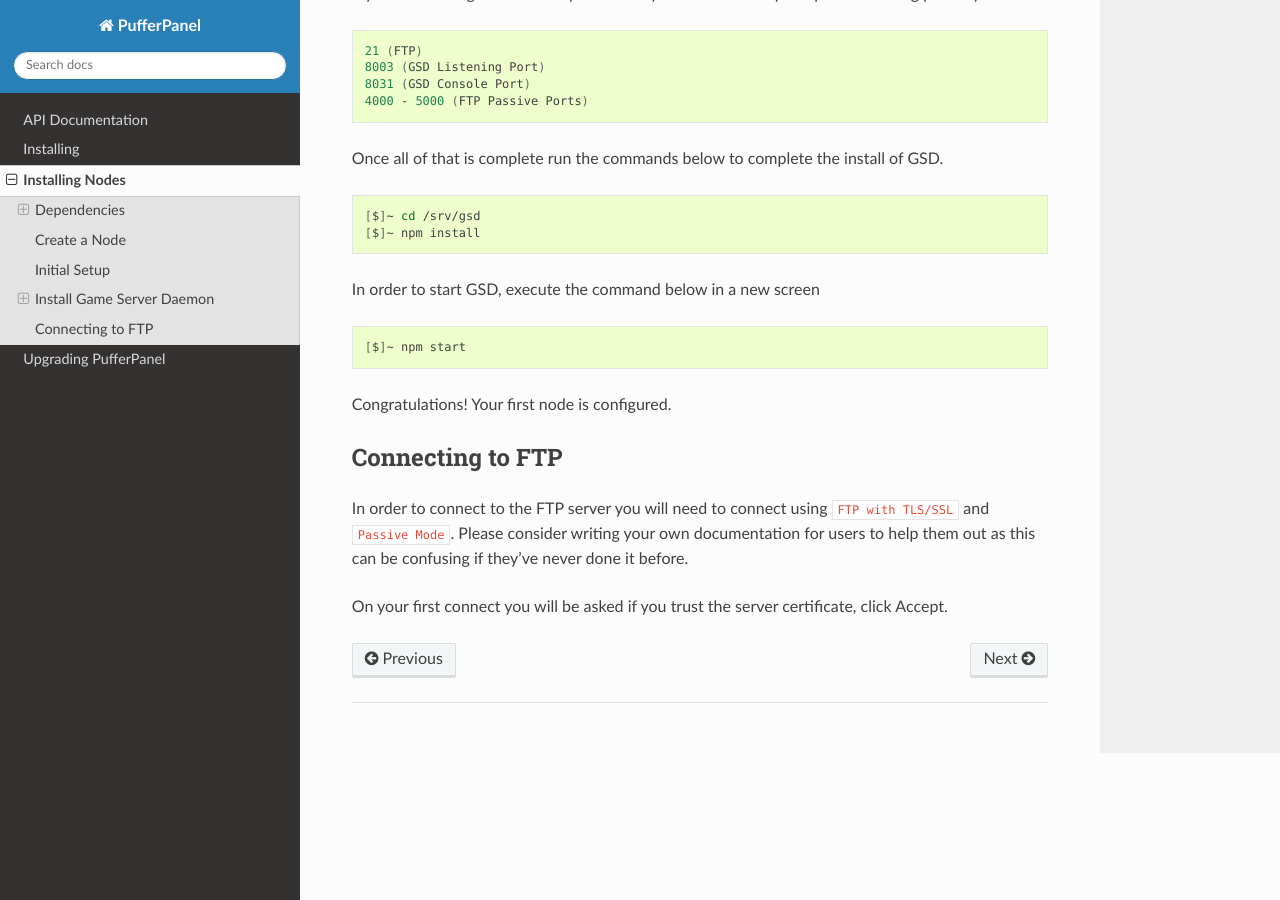
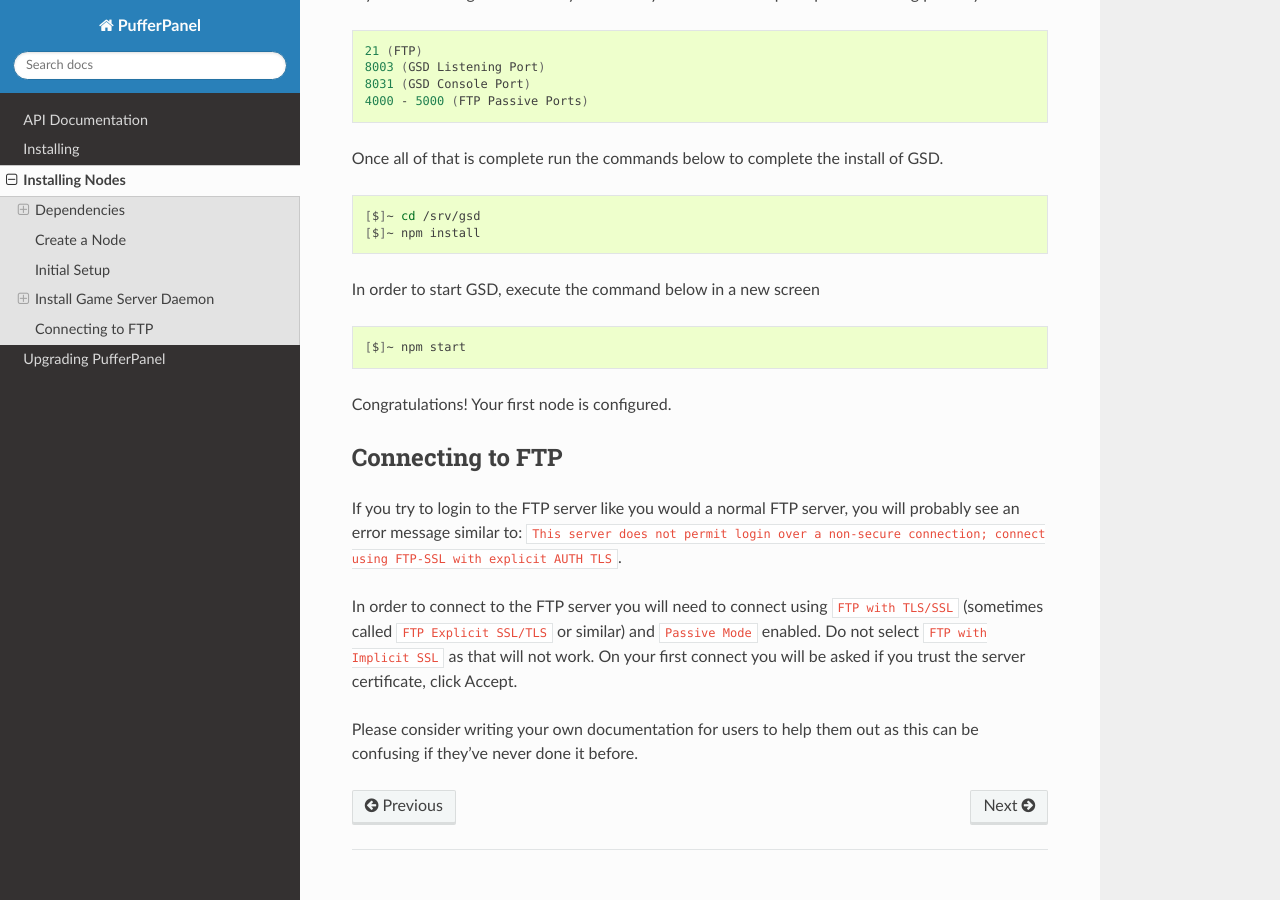
Before and after one commit to pufferpanel/pufferpanel, a Sphinx documentation site: the page built from docs/installing_nodes.rst, in a window 1280 px wide and 900 px high, scrolled down 2208 px. Built offline with Sphinx 7.4.7 and the Read the Docs theme 2.0.0, drawn with Linux system fonts in a browser that asks for light colours.

Commit message:
Update panel documentation for FTP server
Also adds a new config option for GSD into the configuration generator

```diff
--- a/docs/installing_nodes.rst
+++ b/docs/installing_nodes.rst
@@ -111,7 +111,9 @@ Congratulations! Your first node is configured.
 
 Connecting to FTP
 -----------------
-In order to connect to the FTP server you will need to connect using ``FTP with TLS/SSL`` and ``Passive Mode``. Please
-consider writing your own documentation for users to help them out as this can be confusing if they've never done it before.
+If you try to login to the FTP server like you would a normal FTP server, you will probably see an error message similar to: ``This server does not permit login over a non-secure connection; connect using FTP-SSL with explicit AUTH TLS``.
 
-On your first connect you will be asked if you trust the server certificate, click Accept.
+In order to connect to the FTP server you will need to connect using ``FTP with TLS/SSL`` (sometimes called ``FTP Explicit SSL/TLS`` or similar) and ``Passive Mode`` enabled.
+Do not select ``FTP with Implicit SSL`` as that will not work. On your first connect you will be asked if you trust the server certificate, click Accept.
+
+Please consider writing your own documentation for users to help them out as this can be confusing if they've never done it before.
```
Also changed, not shown: 1 other file.
